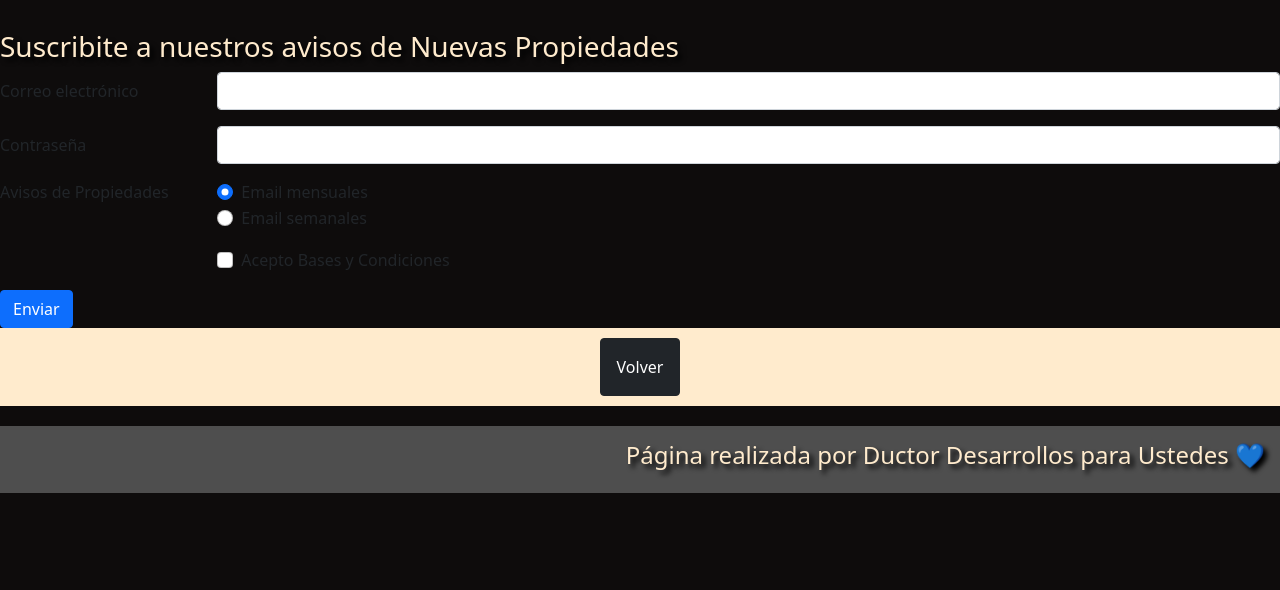
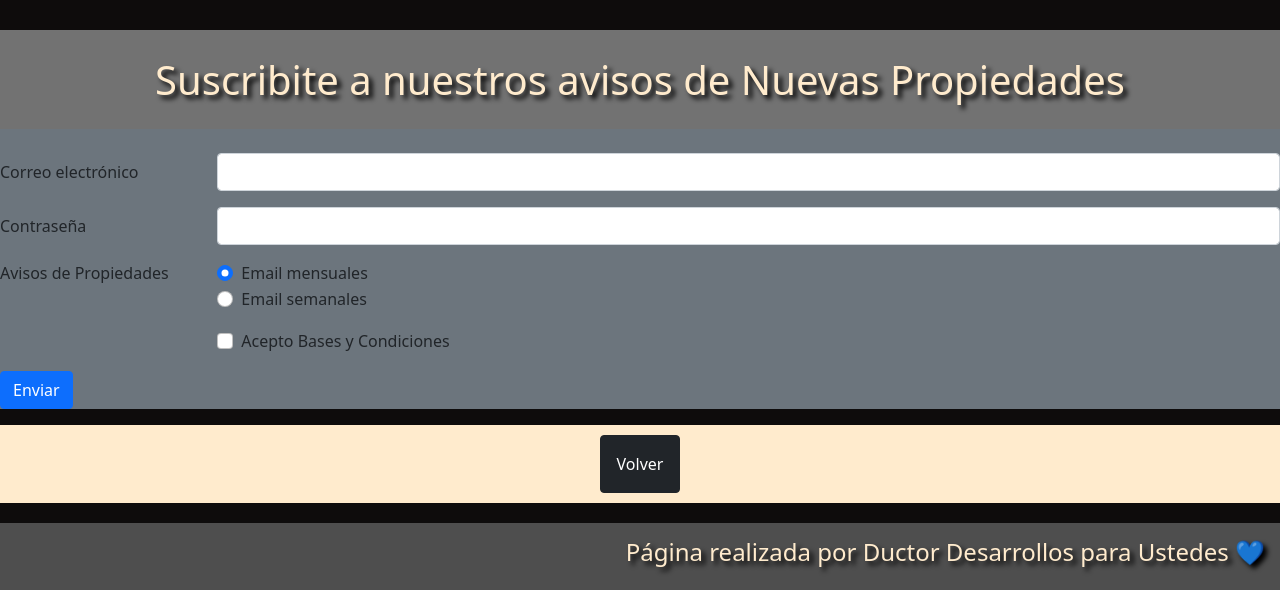
Before and after one commit to Guido253/ductor, a website: page index.html in a window 1280 px wide. Shown: the part 5011-5601 px from the top of the page. Before the commit the page ends 5504 px from the top, so only its background shows below. Drawn offline with nearby package versions, Linux system fonts and the light colour scheme.

Commit message:
new colors form

```diff
--- a/index.html
+++ b/index.html
@@ -266,7 +266,7 @@
   </section>
   <!--Titulo de Contacto-->
 
-<form>
+<form class="bg-secondary pt-4 mb-3">
   <div class="row mb-3">
     <label for="inputEmail3" class="col-sm-2 col-form-label">Correo electrónico</label>
     <div class="col-sm-10">
--- /dev/null
+++ b/scss/body/_form.scss
@@ -0,0 +1,15 @@
+@import "../generales/generales";
+@import "../generales/variables";
+
+.form-title {
+    text-align: $align;
+    font-size: 5vh;
+    padding: 2%;
+    margin-bottom: 0;
+    background-color: rgb(114, 114, 114);
+
+    @media screen and (max-width: 650px) {
+        font-size: 2vh;
+
+    }
+}
--- a/scss/style.scss
+++ b/scss/style.scss
@@ -8,3 +8,4 @@
 @import "body/monoambiente";
 @import "footer/footer";
 @import "404/404";
+@import "body/form";
```
Also changed, not shown: css/style.css, 1 other file.
